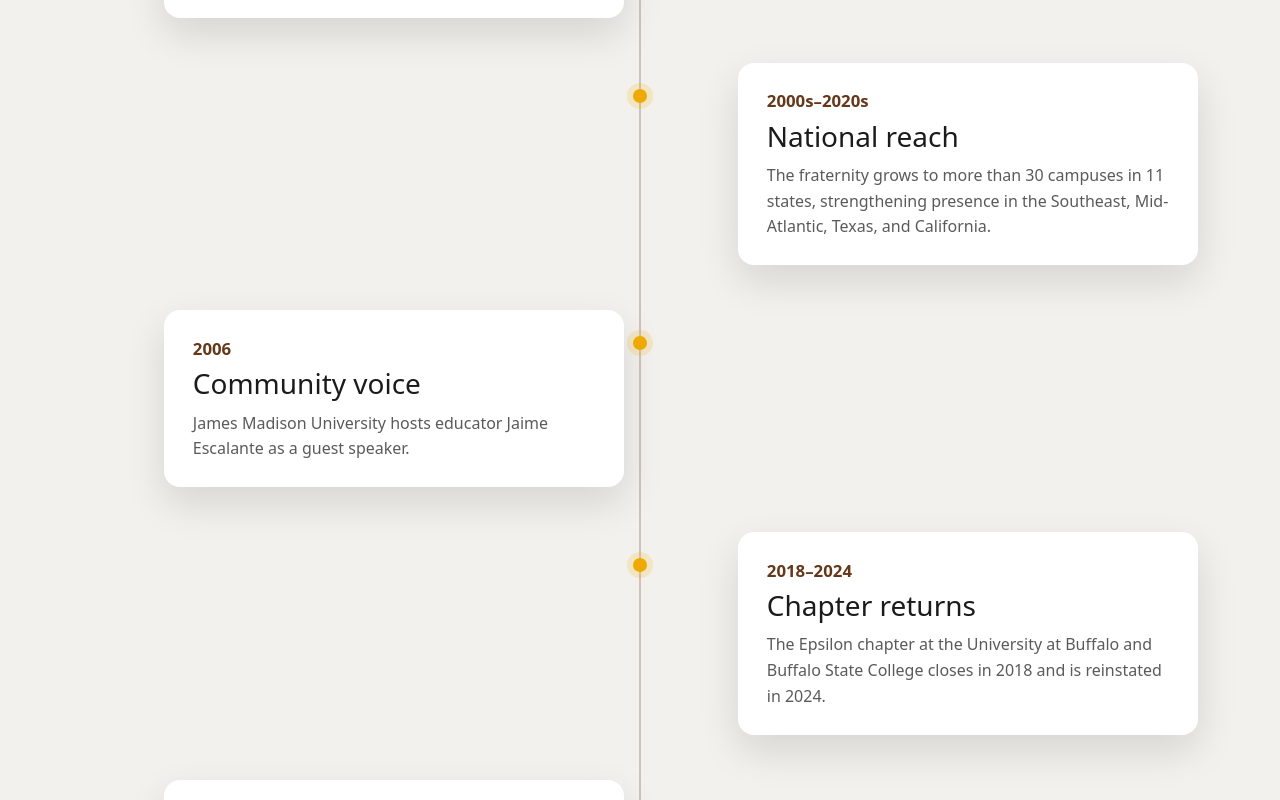
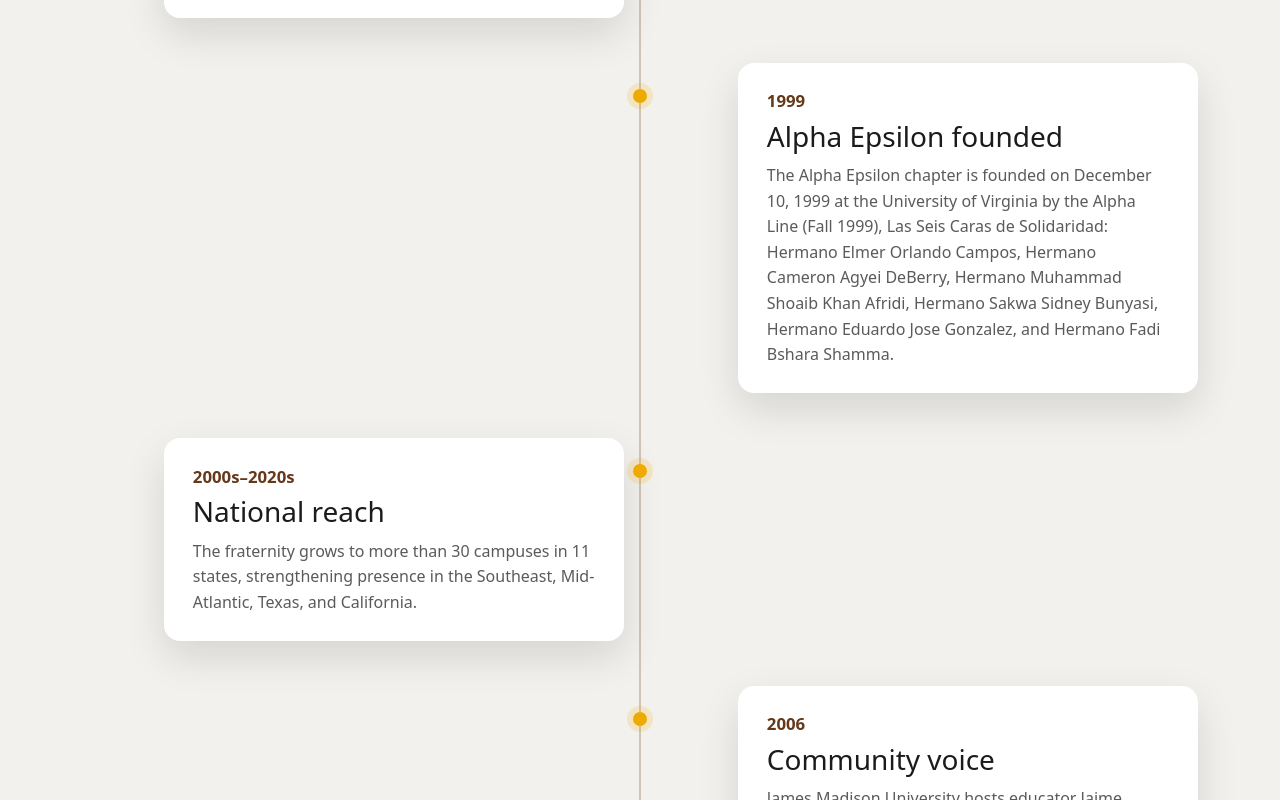
Before and after one commit to royalcala05/lul-ae, a React (Vite) app in the folder client/: page /history in a window 1280 px wide. Shown: the part 2900-3700 px from the top of the page. Built offline with nearby package versions, Linux system fonts and the light colour scheme; no server answers.

Commit message:
added stuff abt ae

```diff
--- a/client/src/pages/History.jsx
+++ b/client/src/pages/History.jsx
@@ -42,6 +42,12 @@ const timeline = [
     title: "NALFO membership",
     body:
       "Lambda Upsilon Lambda joins the National Association of Latino Fraternal Organizations (NALFO).",
+  },
+  {
+    year: "1999",
+    title: "Alpha Epsilon founded",
+    body:
+      "The Alpha Epsilon chapter is founded on December 10, 1999 at the University of Virginia by the Alpha Line (Fall 1999), Las Seis Caras de Solidaridad: Hermano Elmer Orlando Campos, Hermano Cameron Agyei DeBerry, Hermano Muhammad Shoaib Khan Afridi, Hermano Sakwa Sidney Bunyasi, Hermano Eduardo Jose Gonzalez, and Hermano Fadi Bshara Shamma.",
   },
   {
     year: "2000s–2020s",
```
